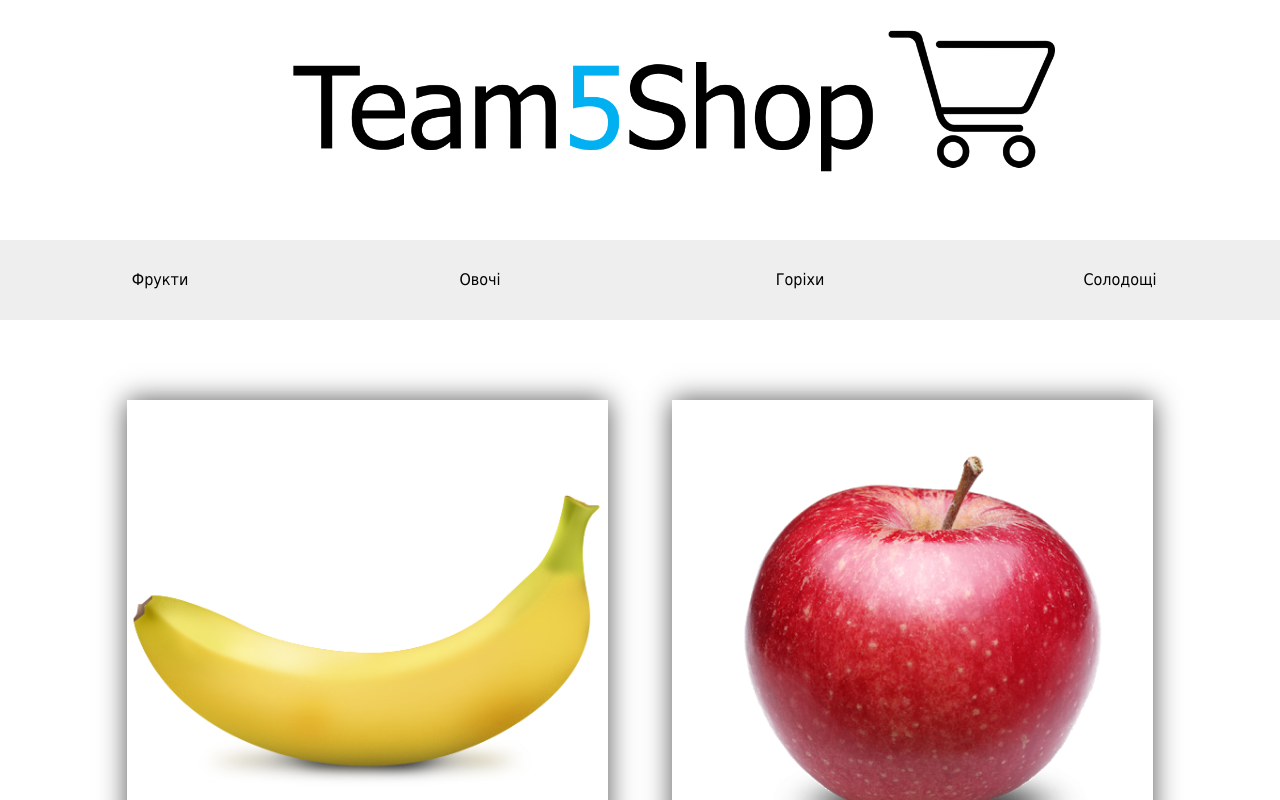
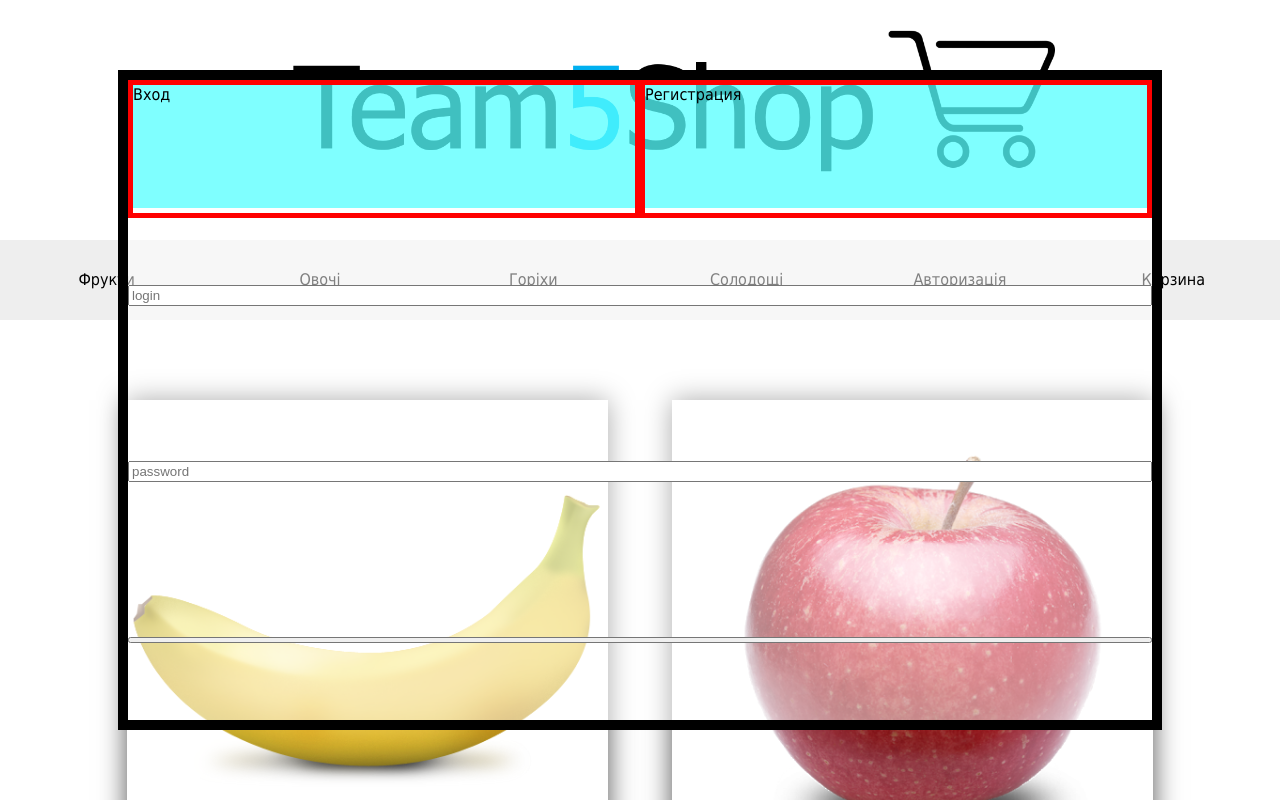
Before and after one commit to kpi-team-five/TeamFive, a website: page app/index.html in a window 1280 px wide. Shown: the top 800 px of the page. Drawn offline with Linux system fonts and the light colour scheme.

Commit message:
Add files via upload

```diff
--- a/app/index.html
+++ b/app/index.html
@@ -16,6 +16,8 @@
         <li><a href="/vegs">Овочі</a></li>
         <li><a href="/nuts">Горіхи</a></li>
         <li><a href="/sweet">Солодощі</a></li>
+        <li><a href="login">Авторизація</a></li>
+        <li><a href="/cart">Корзина</a></li>
       </ul>
     </nav>
     <main>
@@ -118,6 +120,24 @@
         <img class="item-img" src="./img/sweet/jam.png">
         <p class="item-desc">Варення</p>
       </div>
+      <div class="outer" style="display: flex; flex-direction: column; justify-content: space-between; position: fixed; top: 50%; left: 50%; transform: translate(-50%,-50%); width: 80%; height: 80%; background-color: rgba(255, 255, 255, 0.5); border: 10px solid black">
+        <div class="top-block" style="display:flex; background-color: rgba(0, 255, 255, 0.5); height: 20%;">
+          <div class="vhod" style="width: 50%; height: 100%; border: 5px solid red;">Вход</div>
+          <div class="reg" style="width: 50%; height: 100%; border: 5px solid red;">Регистрация</div>
+        </div>
+
+        <form class="bottom-block-vhod" style="display:flex; flex-direction: column; justify-content: space-around; height: 80%;">
+          <input type="name" placeholder="login">
+          <input type="password" placeholder="password">
+          <button class="submit-button"></button>
+        </form>
+
+        <form class="bottom-block-reg" style="display: none; flex-direction: column; justify-content: space-around;">
+          <input type="name" placeholder="login">
+          <input type="password" placeholder="password">
+          <button class="submit-button"></button>
+        </form>
+      </div>
     </main>
     <footer>
       <img src="./img/logo.png">
```
